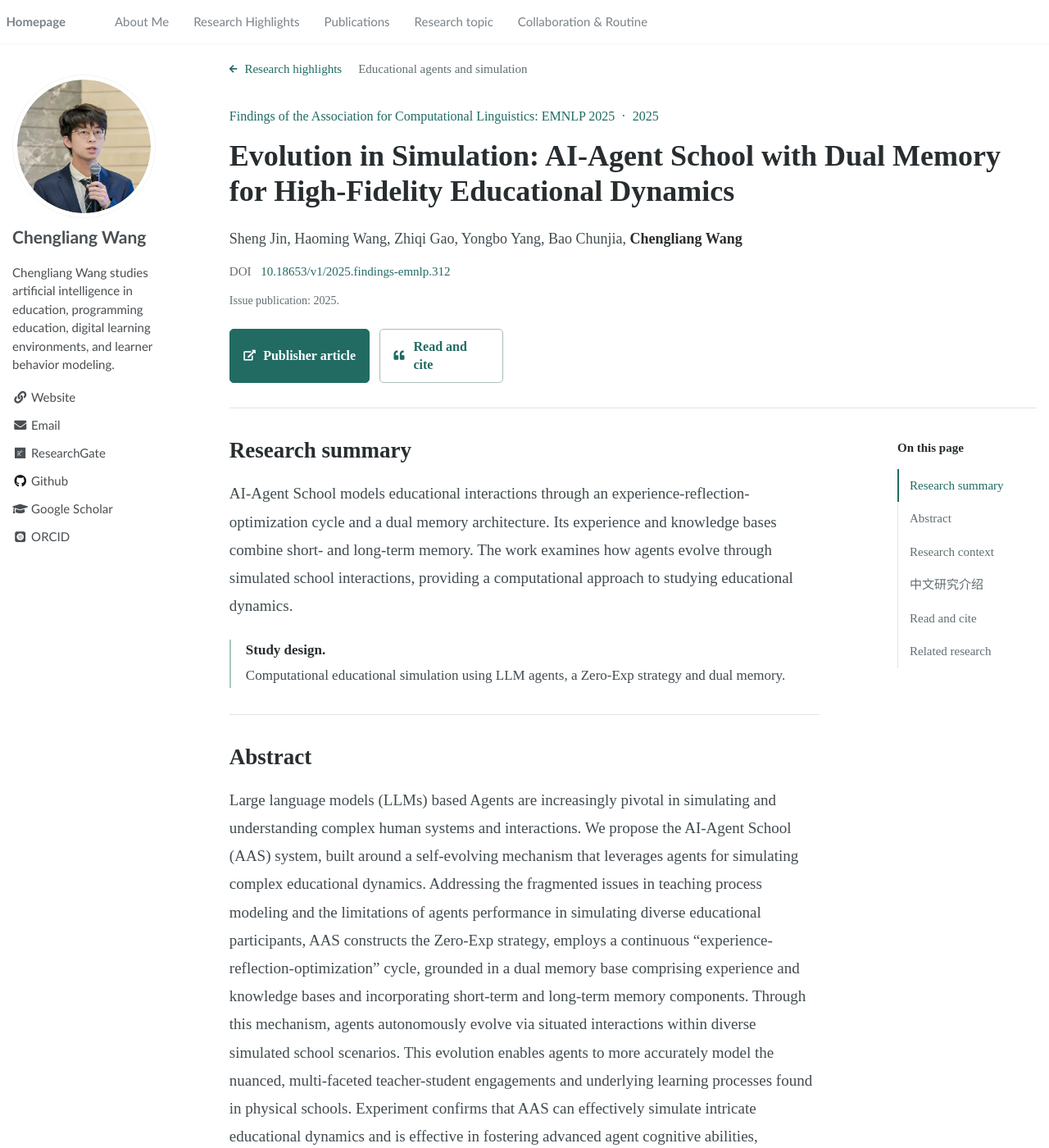
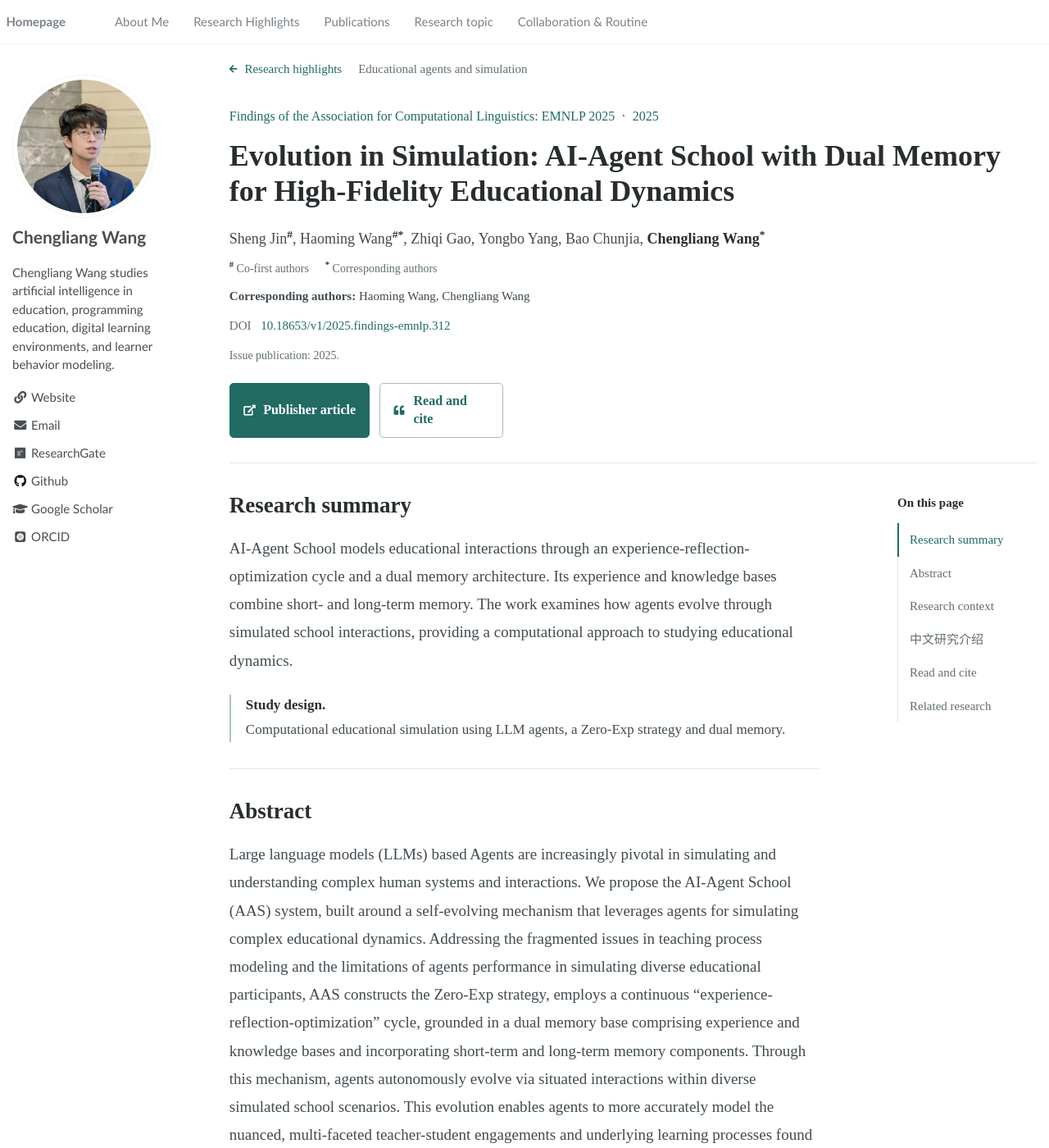
Before and after one commit to wcledutech/wcledutech.github.io, a Jekyll site: the page built from _pages/papers/ai-agent-school-dual-memory.md, in a window 1280 px wide and 1400 px high. Shown: the whole window at 82% size. Built offline with Jekyll 4.4.1, drawn with Linux system fonts in a browser that asks for light colours; some web fonts are replaced.

Commit message:
Mark co-first and corresponding authors on paper pages

```diff
--- a/_layouts/publication.html
+++ b/_layouts/publication.html
@@ -12,7 +12,10 @@ layout: default
   <header class="paper-header">
     <p class="paper-journal">{{ paper.journal | escape }} <span aria-hidden="true">·</span> {{ paper.year }}</p>
     <h1>{{ paper.title | escape }}</h1>
-    <p class="paper-authors">{% for author in paper.authors %}{% if author == 'Chengliang Wang' or author == 'Chenliang Wang' %}<strong>{{ author | escape }}</strong>{% else %}{{ author | escape }}{% endif %}{% unless forloop.last %}, {% endunless %}{% endfor %}</p>
+    <p class="paper-authors">{% for author in paper.authors %}<span class="paper-author">{% if author == 'Chengliang Wang' or author == 'Chenliang Wang' %}<strong>{{ author | escape }}</strong>{% else %}{{ author | escape }}{% endif %}{% if paper.co_first_authors contains author %}<sup class="paper-author-marker" title="Co-first author" aria-label="Co-first author">#</sup>{% endif %}{% if paper.corresponding_authors contains author %}<sup class="paper-author-marker" title="Corresponding author" aria-label="Corresponding author">*</sup>{% endif %}</span>{% unless forloop.last %}, {% endunless %}{% endfor %}</p>
+    {% if paper.co_first_authors.size > 0 or paper.corresponding_authors.size > 0 %}
+    <p class="paper-author-legend">{% if paper.co_first_authors.size > 0 %}<span><sup>#</sup> Co-first authors</span>{% endif %}{% if paper.corresponding_authors.size > 0 %}<span><sup>*</sup> Corresponding author{% if paper.corresponding_authors.size > 1 %}s{% endif %}</span>{% endif %}</p>
+    {% endif %}
     {% if paper.corresponding_authors.size > 0 %}<p class="paper-correspondence"><strong>Corresponding author{% if paper.corresponding_authors.size > 1 %}s{% endif %}:</strong> {{ paper.corresponding_authors | join: ', ' | escape }}</p>{% endif %}
     <p class="paper-doi"><span>DOI</span> <a href="{{ paper.source_url | escape }}">{{ paper.doi | escape }}</a></p>
     {% if paper.published_online or paper.published_print %}
--- a/assets/css/paper-detail.css
+++ b/assets/css/paper-detail.css
@@ -37,6 +37,10 @@
 .paper-detail .paper-header h1 { max-width: 960px; font-size: 36px; font-weight: 700; line-height: 1.2; text-wrap: pretty; }
 .paper-detail .paper-authors { max-width: 840px; margin: 22px 0 10px; font-size: 18px; line-height: 1.65; }
 .paper-authors strong { color: var(--paper-ink); }
+.paper-author { display: inline-block; }
+.paper-author-marker { color: var(--paper-ink); font-size: .75em; font-weight: 700; line-height: 0; }
+.paper-detail .paper-author-legend { display: flex; flex-wrap: wrap; gap: 4px 20px; margin: 0 0 10px; color: var(--paper-muted); font-size: 14px; line-height: 1.6; }
+.paper-author-legend sup { color: var(--paper-ink); font-weight: 700; }
 .paper-detail .paper-correspondence { margin: 0 0 12px; font-size: 15px; line-height: 1.6; }
 .paper-detail .paper-doi { margin: 12px 0; font-size: 15px; line-height: 1.7; overflow-wrap: anywhere; }
 .paper-doi > span { margin-right: 8px; color: var(--paper-muted); }
```
Also changed, not shown: _data/research_highlights.json (+14 -0 lines), docs/paper-author-roles.md (added, +27 -0 lines), tests/test_paper_author_roles.py (added, +55 -0 lines).
